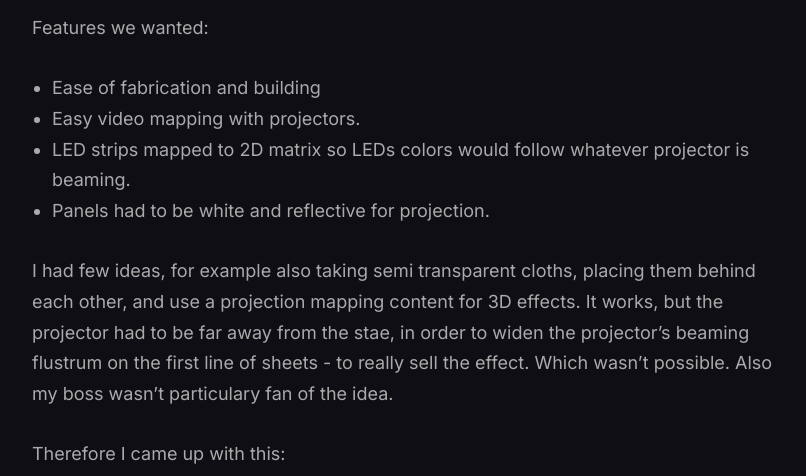
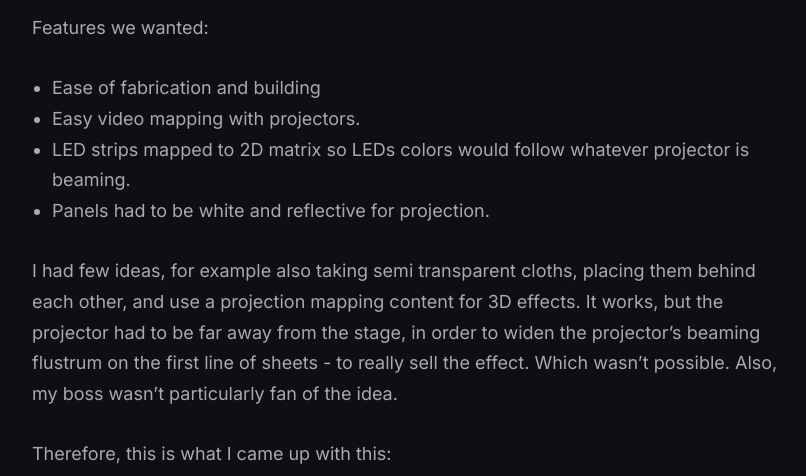
Before and after one commit to Pavelioso/pavelioso.github.io, a Jekyll site: the page built from _posts/2014-03-18-trinitron-stage.markdown, in a window 1280 px wide and 900 px high, scrolled down 1019 px, cut to the strip 0-476 px from the top of the window. Shown: the whole strip, without its empty margins (228-1034 px from the left). Built offline with Jekyll 4.4.1, drawn with Linux system fonts in a browser that asks for light colours; nearby versions of some CDN libraries; comment, search, counter and statistics services are not loaded.

Commit message:
Updated trinitron

```diff
--- a/_posts/2014-03-18-trinitron-stage.markdown
+++ b/_posts/2014-03-18-trinitron-stage.markdown
@@ -18,13 +18,13 @@
 - LED strips mapped to 2D matrix so LEDs colors would follow whatever projector is beaming.
 - Panels had to be white and reflective for projection.
 
-I had few ideas, for example also taking semi transparent cloths, placing them behind each other, and use a projection mapping content for 3D effects. It works, but the projector had to be far away from the stae, in order to widen the projector's beaming flustrum on the first line of sheets - to really sell the effect. Which wasn't possible. Also my boss wasn't particulary fan of the idea.
+I had few ideas, for example also taking semi transparent cloths, placing them behind each other, and use a projection mapping content for 3D effects. It works, but the projector had to be far away from the stage, in order to widen the projector's beaming flustrum on the first line of sheets - to really sell the effect. Which wasn't possible. Also, my boss wasn't particularly fan of the idea.
 
-Therefore I came up with this:
+Therefore, this is what I came up with this:
 
-![stage]({{site.baseurl}}/images/trinitron-stage/trinitron-render-4.jpg)
+![stage]({{site.baseurl}}/images/trinitron-stage/trinitron-render-4.png)
 
-![stage]({{site.baseurl}}/images/trinitron-stage/trinitron-render-3.jpg)
+![stage]({{site.baseurl}}/images/trinitron-stage/trinitron-render-3.png)
 
 I chose a triangular shape because of the ease of fabrication. The triangles fit together, so the fabricators only had to do one piece that repeated itself, and then couple of outside pieces.
 Ease of fabrication and building - check!
@@ -37,7 +37,7 @@
 
 One of the more challenging aspects was the LED mapping to blend together with whatever content was projected from projector, but eventually we got it right. Another surprising hiccup was, how many power supplies, and how many LED controllers we needed. There was entire rack of PSUs and controllers, that we cooled with off-the-shelf fans.
 
-![stage]({{site.baseurl}}/images/trinitron-stage/trinitron-render-1.jpg)
+![stage]({{site.baseurl}}/images/trinitron-stage/trinitron-render-1.png)
 
 ![stage]({{site.baseurl}}/images/trinitron-stage/trinitron-stage-concept-1.png)
 
```
Also changed, not shown: images/trinitron-stage/trinitron-burn-1.jpg (renamed from images/trinitron-stage/burn-1.jpg).
